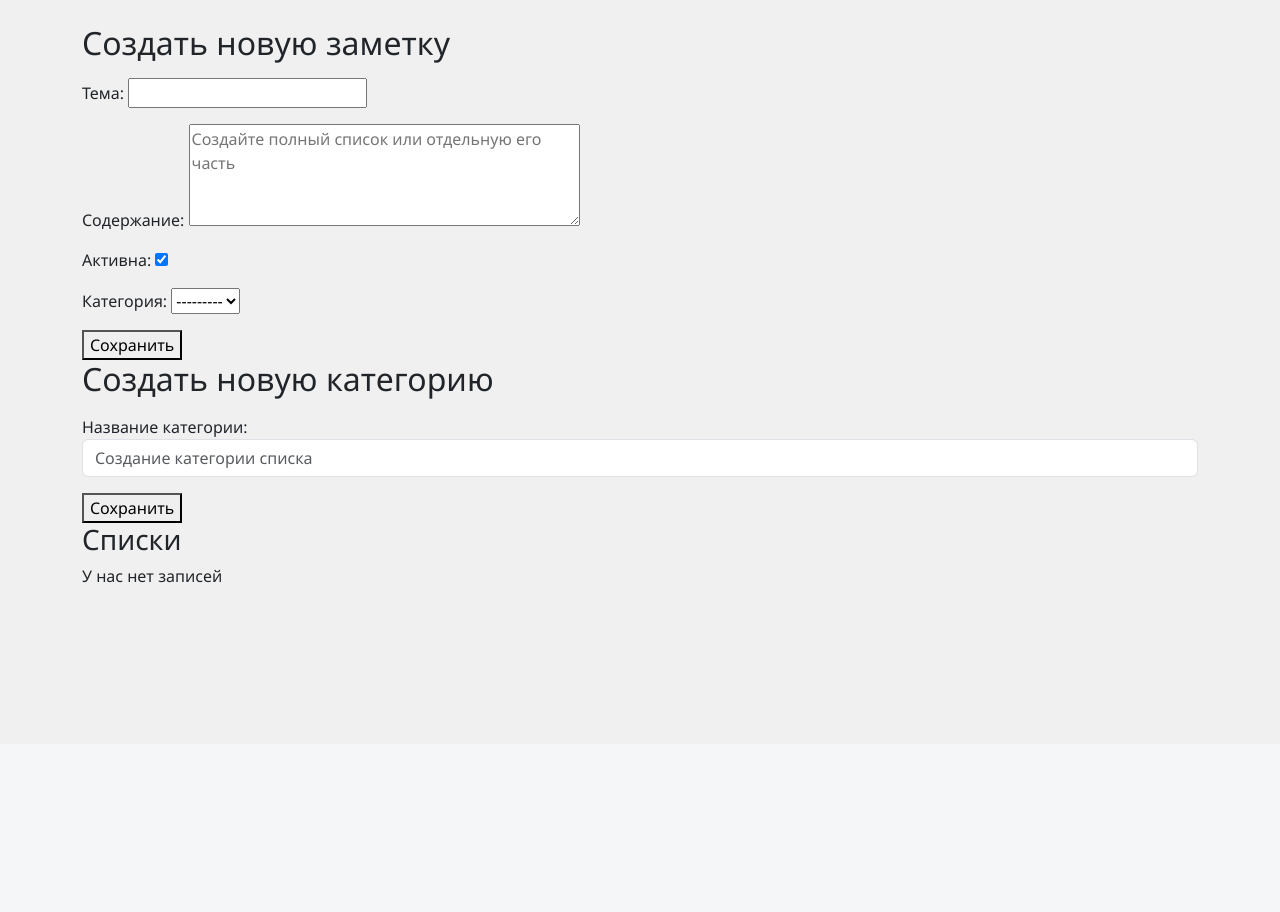
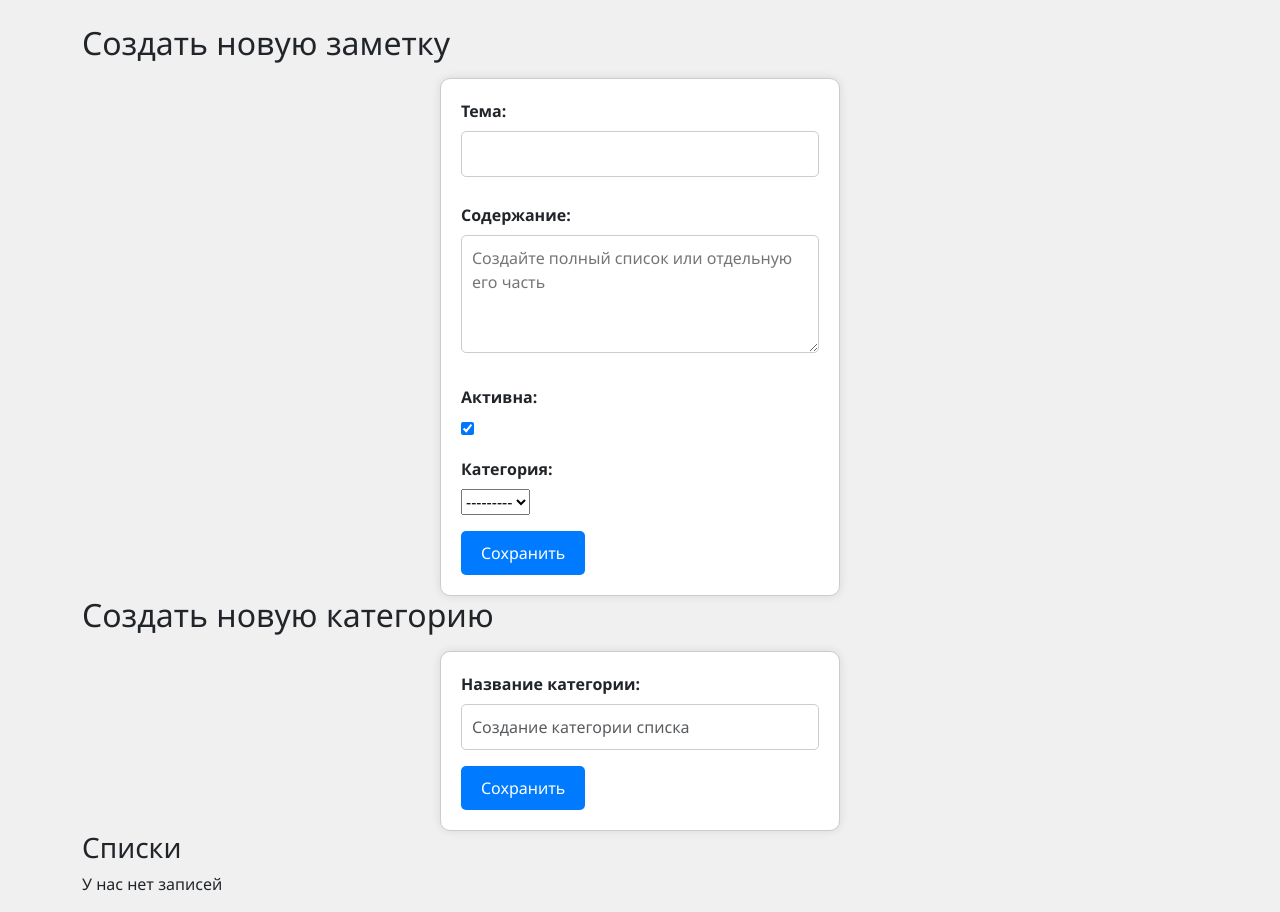
Before and after one commit to Bakachuba/Block, a Django app: page /lists in a window 1280 px wide. Shown: the part 56-968 px from the top of the page. Before the commit the page ends 639 px from the top, so only its background shows below. Run offline with Django 5.2, Linux system fonts and the light colour scheme; data that the repository does not hold is empty.

Commit message:
work version 2

```diff
--- a/notes/blocks/static/css/styles.css
+++ b/notes/blocks/static/css/styles.css
@@ -77,17 +77,18 @@ body.dark-mode {
 }
 
 .card {
-    max-height: 150px;
-    overflow: auto;
-    margin-bottom: 10px;
+    max-width: 200px; /* Задаем максимальную ширину карточки */
+    height: 200px; /* Задаем фиксированную высоту карточки */
+    overflow-y: auto; /* Включаем вертикальный скролл, если контент не помещается */
     padding: 10px;
     border: 1px solid #ccc;
     box-sizing: border-box;
+    transition: transform 0.3s, opacity 0.3s; /* Анимация для карточек */
 }
 
 /* Стили для темной темы */
-.dark-theme .card {
-    background-color: #000;
+.dark-mode .card {
+    background-color: #333; /* Темно-серый фон для темной темы */
     color: #fff;
 }
 
@@ -96,3 +97,58 @@ body.dark-mode {
     background-color: #fff;
     color: #000;
 }
+
+form {
+    max-width: 400px;
+    margin: auto;
+    padding: 20px;
+    box-sizing: border-box;
+    background-color: #fff; /* Белый фон для форм */
+    border: 1px solid #ccc;
+    border-radius: 10px; /* Округленные углы */
+    box-shadow: 0 0 10px rgba(0, 0, 0, 0.1); /* Тень для формы */
+}
+
+form label {
+    display: block;
+    margin-bottom: 8px;
+    font-weight: bold;
+}
+
+form input[type="text"],
+form textarea {
+    width: 100%;
+    padding: 10px;
+    margin-bottom: 10px;
+    box-sizing: border-box;
+    border: 1px solid #ccc;
+    border-radius: 5px;
+}
+
+form button {
+    background-color: #007bff;
+    color: #fff;
+    padding: 10px 20px;
+    border: none;
+    border-radius: 5px;
+    cursor: pointer;
+    transition: background-color 0.3s;
+}
+
+form button:hover {
+    background-color: #0056b3;
+}
+
+.dark-mode form {
+    background-color: #333; /* Темно-серый фон для форм в темной теме */
+    color: #fff; /* Белый текст для форм в темной теме */
+}
+
+.dark-mode form label {
+    color: #fff; /* Белый текст для описания полей в темной теме */
+}
+
+.dark-mode form input[type="text"],
+.dark-mode form textarea {
+    color: #fff; /* Белый текст для полей в темной теме */
+}
--- a/notes/blocks/templates/blocks/ideas.html
+++ b/notes/blocks/templates/blocks/ideas.html
@@ -18,7 +18,7 @@
         <div class="row row-cols-1 row-cols-md-3 g-4">
             {% for idea in ideas %}
                 {% if idea.status == True %}
-                    <div class="card">
+                    <div class="col">
                         <div class="card mb-3">
                             <div class="card-body">
                                 <h5 class="card-title">{{ idea.content }}</h5>
```
